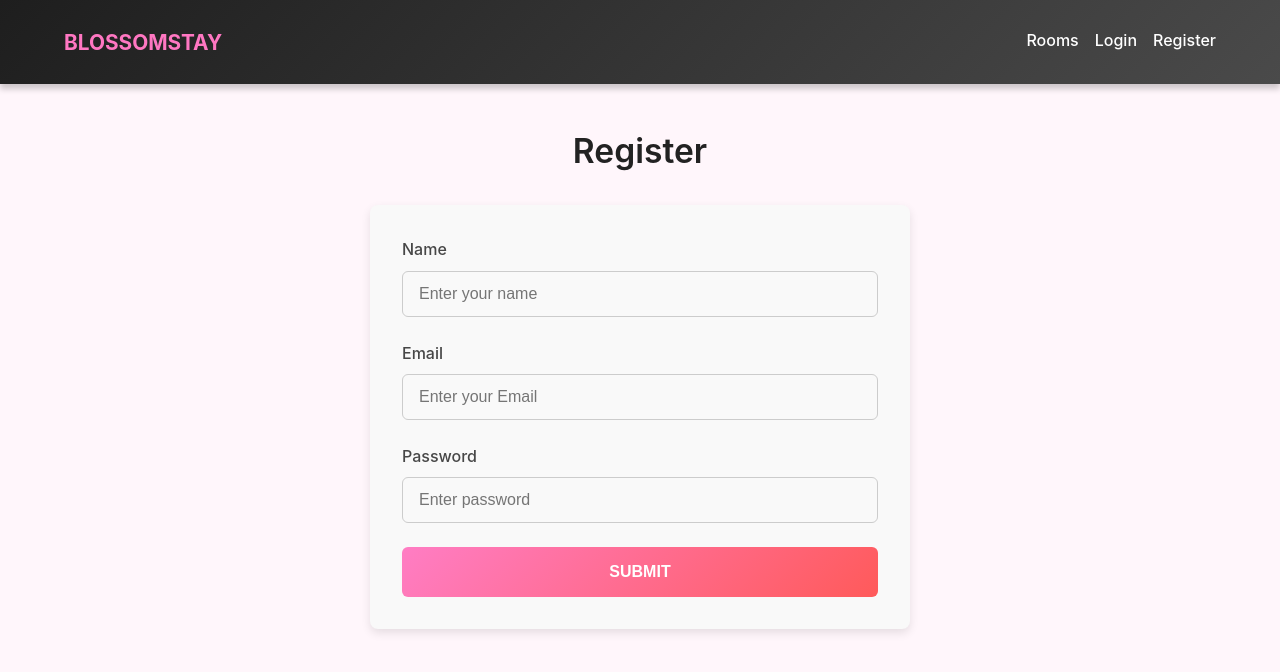
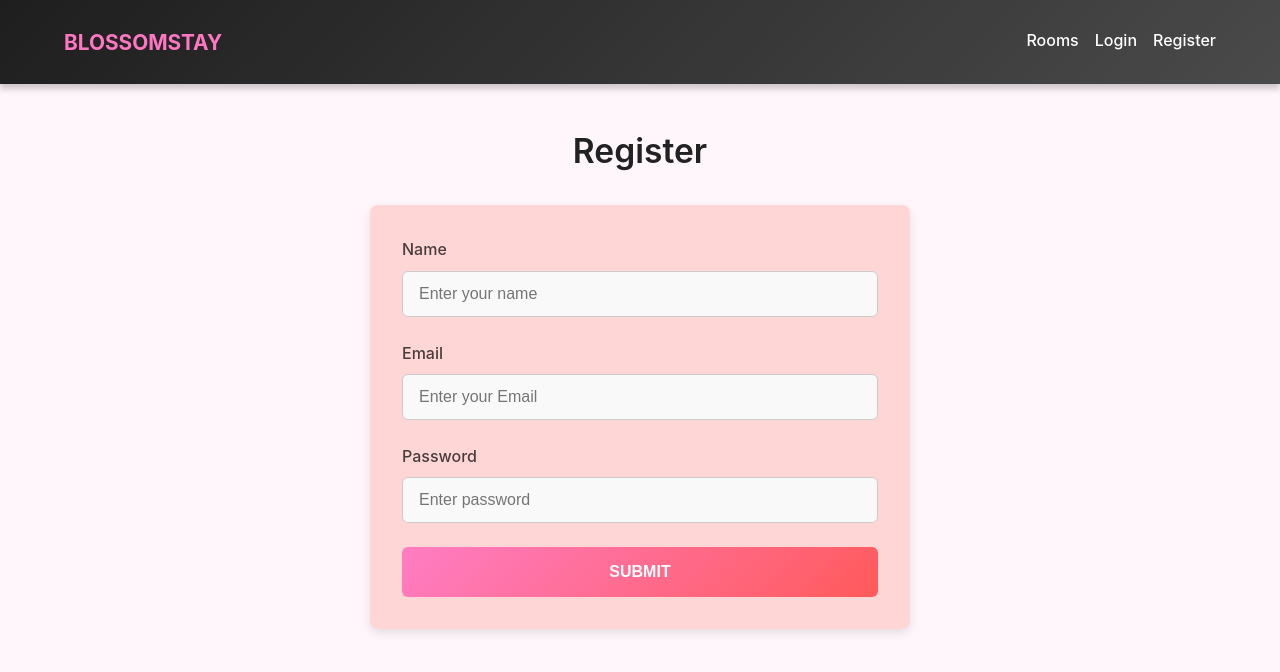
Before and after one commit to ykuts/hotelRentalApp-Admin, a React (Create React App) app: page /register in a window 1280 px wide. Shown: the top 672 px of the page. Built offline with nearby package versions, Linux system fonts and the light colour scheme.

Commit message:
initial commit

```diff
--- a/src/Pages/Booking/Booking.js
+++ b/src/Pages/Booking/Booking.js
@@ -70,9 +70,7 @@ const Booking = () => {
           </div>
         </div>
       )}
-
     </div>
-
   );
 };
 
--- a/src/Pages/Home/Home.jsx
+++ b/src/Pages/Home/Home.jsx
@@ -7,7 +7,7 @@ const Home = () => {
         <img src="/images/landing-1.jpeg" alt="Landing" />
         <div className="overlay">
           <div className="content">
-            <h1>Welcome to DreamyVilla</h1>
+            <h1>Welcome to BlossomStay</h1>
             <p>
               Discover endless possibilities and solutions tailored to your
               needs.
--- a/src/Pages/Home/home.styles.scss
+++ b/src/Pages/Home/home.styles.scss
@@ -1,5 +1,6 @@
 html {
   scroll-behavior: smooth;
+
 }
 
 // home section
@@ -99,7 +100,7 @@ html {
   /* Responsive Design */
   @media (max-width: 768px) {
     .img-wra {
-      height: 80vh;
+      height: 88vh;
 
       .overlay {
         .content {
--- a/src/app.styles.scss
+++ b/src/app.styles.scss
@@ -51,7 +51,7 @@ a:hover {
   margin: 0 auto;
   padding: 2rem;
   margin-bottom: 7rem;
-  background-color: #f9f9f9;
+  background-color: #ffd6d6;
   border-radius: 8px;
   box-shadow: 0 4px 10px rgba(0, 0, 0, 0.1);
 
--- a/src/features/room/roomSlice.js
+++ b/src/features/room/roomSlice.js
@@ -63,9 +63,10 @@ export const updateRoom = createAsyncThunk(
           "Content-Type": "application/json",
         },
         method: "PUT",
-        body: JSON.stringify(rest),
+        body: JSON.stringify(rest)
       });
-      const data = await res.json();
+      const data =  res.json();
+      console.log(data);
       if (!res.ok) {
         return thunkApi.rejectWithValue(data);
       }
--- a/src/index.css
+++ b/src/index.css
@@ -5,6 +5,7 @@ body {
     sans-serif;
   -webkit-font-smoothing: antialiased;
   -moz-osx-font-smoothing: grayscale;
+
 }
 
 code {
```
